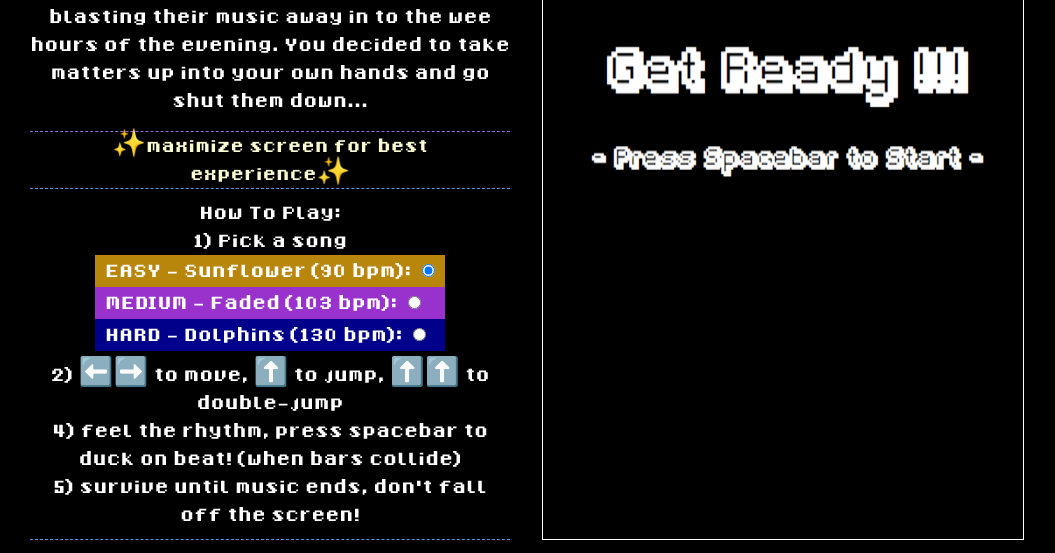
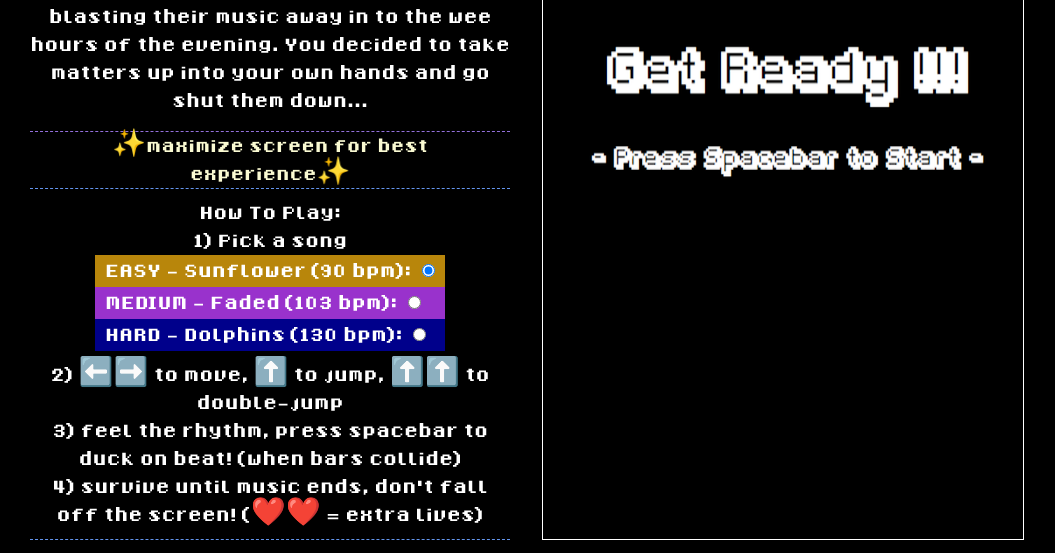
Before and after one commit to sophiacheungshc/turn_it_down, a website built with webpack: page index.html in a window 1280 px wide. Shown: the part 146-699 px from the top of the page, without its empty margins (116-1171 px from the left). Built offline with nearby package versions, Linux system fonts and the light colour scheme.

Commit message:
Fix rules

```diff
--- a/index.html
+++ b/index.html
@@ -38,9 +38,9 @@
                     <p>
                         2) ⬅️➡️ to move, ⬆️ to jump, ⬆️⬆️ to double-jump
                         <br>
-                        4) feel the rhythm, press spacebar to duck on beat! (when bars collide)
+                        3) feel the rhythm, press spacebar to duck on beat! (when bars collide)
                         <br>
-                        5) survive until music ends, don't fall off the screen!
+                        4) survive until music ends, don't fall off the screen! (❤️❤️ = extra lives)
                     </p>
                     <!-- <img src="img/spacebar.png" alt="" id="spacebar">   -->
                 </div>
```
